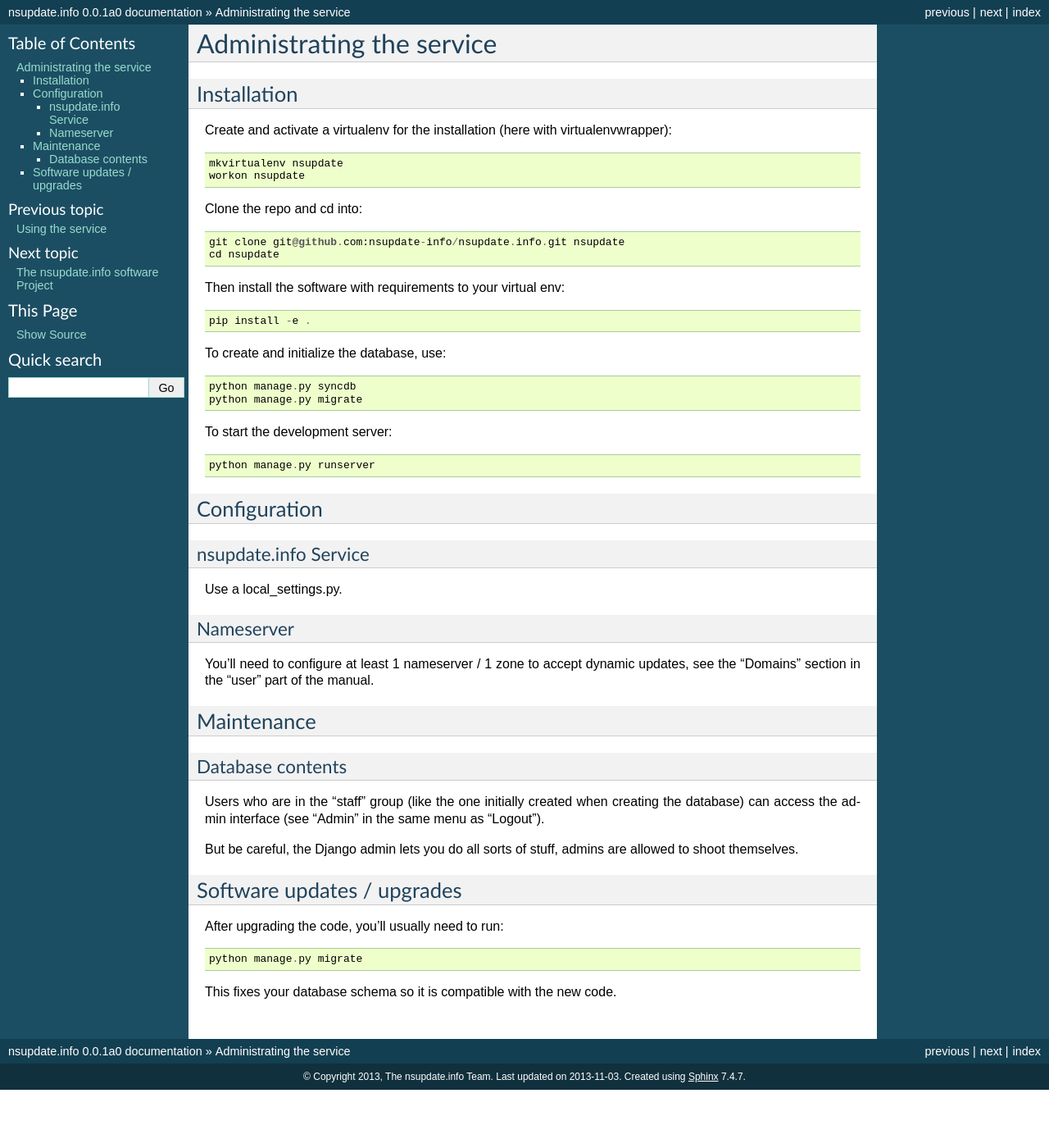
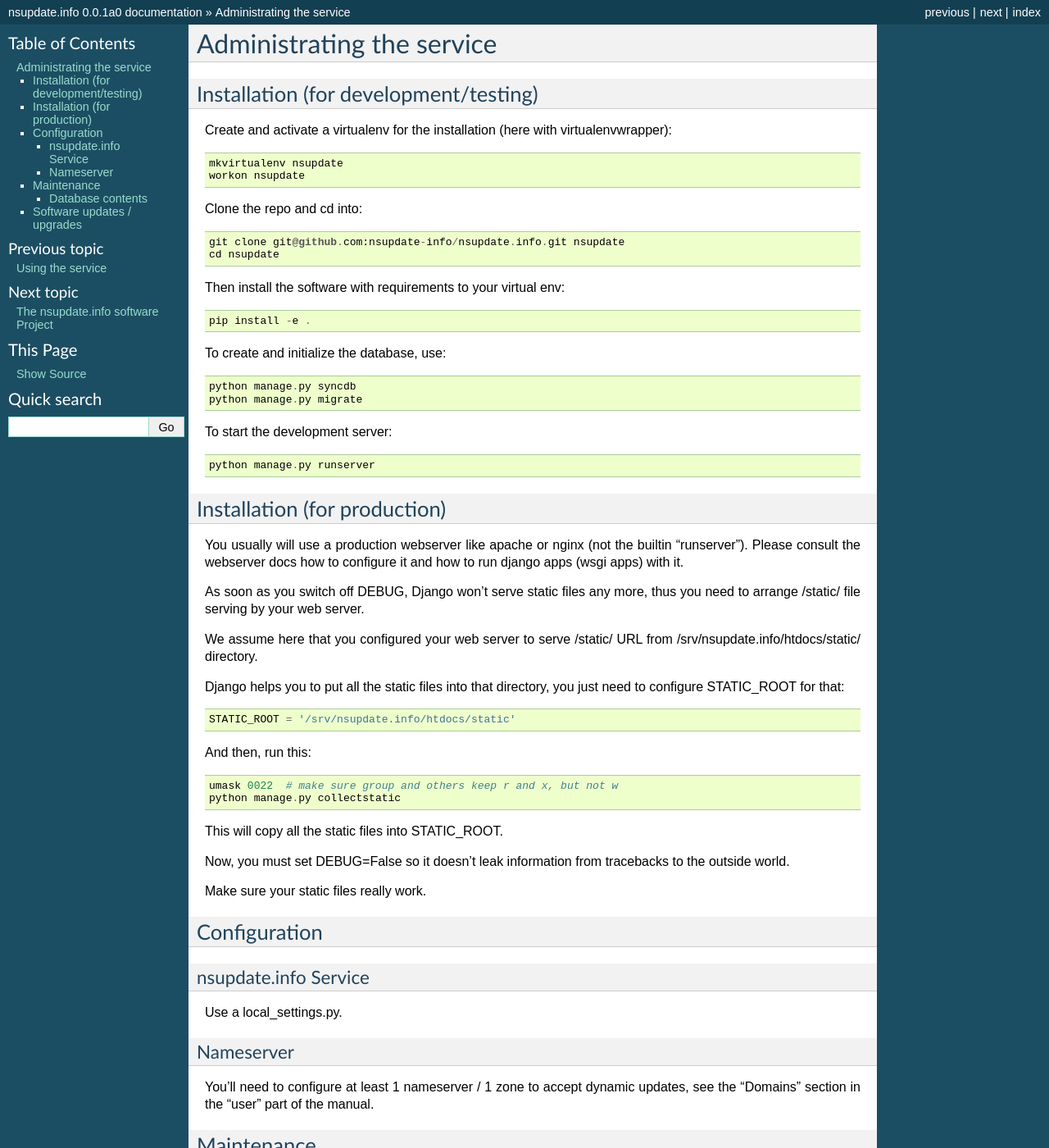
Before and after one commit to nsupdate-info/nsupdate.info, a Sphinx documentation site: the page built from docs/admin.rst, in a window 1280 px wide and 1400 px high. Shown: the whole window at 82% size. Built offline with Sphinx 7.4.7, drawn with Linux system fonts in a browser that asks for light colours.

Commit message:
document how to serve static files in production

```diff
--- a/docs/admin.rst
+++ b/docs/admin.rst
@@ -2,8 +2,8 @@
 Administrating the service
 ==========================
 
-Installation
-============
+Installation (for development/testing)
+======================================
 
 Create and activate a virtualenv for the installation (here with virtualenvwrapper)::
 
@@ -31,6 +31,37 @@ To create and initialize the database, use::
 To start the development server::
 
     python manage.py runserver
+
+
+Installation (for production)
+=============================
+
+You usually will use a production webserver like apache or nginx (not the
+builtin "runserver"). Please consult the webserver docs how to configure it
+and how to run django apps (wsgi apps) with it.
+
+As soon as you switch off DEBUG, Django won't serve static files any more,
+thus you need to arrange /static/ file serving by your web server.
+
+We assume here that you configured your web server to serve /static/ URL from
+/srv/nsupdate.info/htdocs/static/ directory.
+
+Django helps you to put all the static files into that directory, you just need
+to configure STATIC_ROOT for that::
+
+    STATIC_ROOT = '/srv/nsupdate.info/htdocs/static'
+
+And then, run this::
+
+    umask 0022  # make sure group and others keep r and x, but not w
+    python manage.py collectstatic
+
+This will copy all the static files into STATIC_ROOT.
+
+Now, you must set DEBUG=False so it doesn't leak information from tracebacks
+to the outside world.
+
+Make sure your static files really work.
 
 
 Configuration
```
